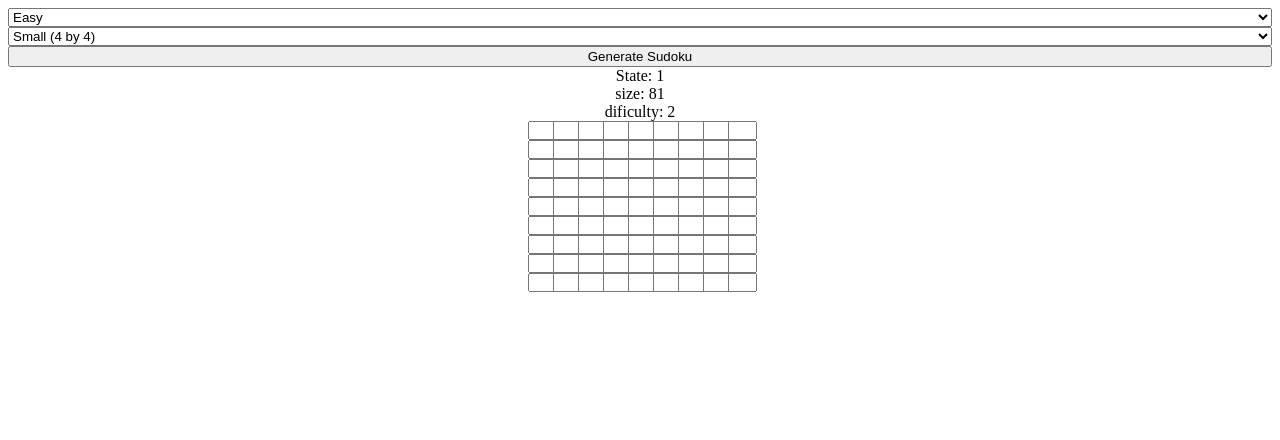
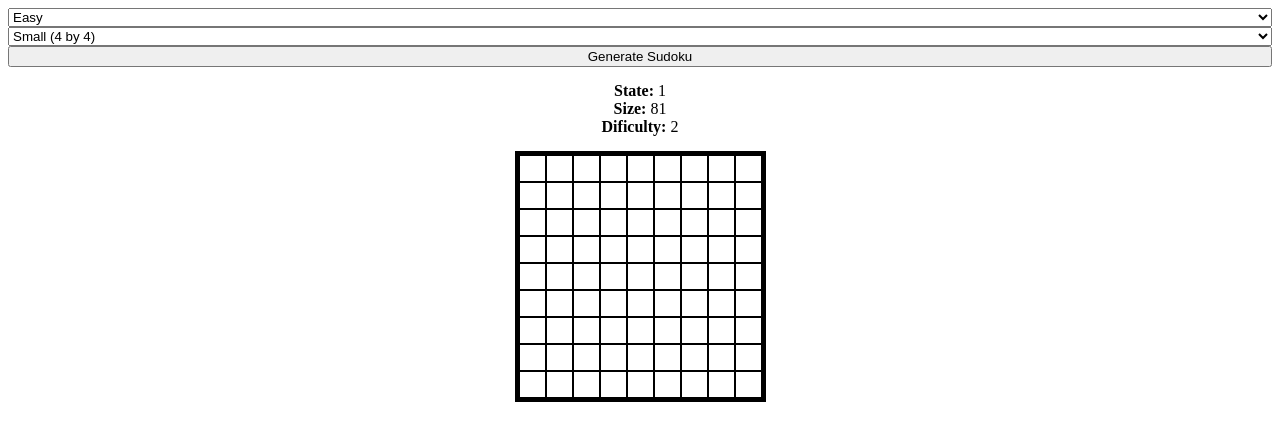
Before and after one commit to Dogas97/react-doku, a React (Create React App) app: page / in a window 1280 px wide. Shown: the top 440 px of the page. Built offline with nearby package versions, Linux system fonts and the light colour scheme.

Commit message:
Better Grid Layout and maxLength in cells

```diff
--- a/src/Grid.js
+++ b/src/Grid.js
@@ -1,11 +1,25 @@
 export default function Grid({ grid }) {
     return (
         <>
-            <div style={{ display: "flex", flexDirection: "column", alignItems: "center" }}>
-                <div>State: {grid.state}</div>
-                <div>size: {grid.size}</div>
-                <div>dificulty: {grid.dificulty}</div>
+            <div style={{
+                display: "flex",
+                flexDirection: "column",
+                alignItems: "center"
+            }}>
+                <div style={{
+                    margin: 15,
+                    display: "flex",
+                    flexDirection: "column",
+                    alignItems: "center"
+                }}>
+                    <div><b>State:</b> {grid.state}</div>
+                    <div><b>Size:</b> {grid.size}</div>
+                    <div><b>Dificulty:</b> {grid.dificulty}</div>
+                </div>
 
+                <div style={{
+                    border: "4px solid black"
+                }}>
                     {
                         grid.values && grid.values.map((valuesX, id) =>
                             <div key={"line" + id} style={{ display: "flex" }}>
@@ -13,10 +27,26 @@ export default function Grid({ grid }) {
                                     valuesX.map((value, id) =>
                                         <div
                                             key={"column" + id}
-                                        style={{ width: "25px", textAlign: "center" }}>
+                                            style={{
+                                                width: 25,
+                                                height: 25,
+                                                display: "flex",
+                                                alignItems: "center",
+                                                justifyContent: "center",
+                                                border: "1px solid black"
+                                            }}>
                                             {
                                                 value ? value
-                                                : <input key={"column" + id} style={{ width: "100%", padding: 0 }} />
+                                                    : <input
+                                                        key={"column" + id}
+                                                        maxLength={Math.sqrt(grid.size).toString().length}
+                                                        style={{
+                                                            border: 0,
+                                                            padding: 0,
+                                                            width: "100%",
+                                                            height: "100%",
+                                                            textAlign: "center"
+                                                        }} />
                                             }
                                         </div>
                                     )
@@ -25,6 +55,7 @@ export default function Grid({ grid }) {
                         )
                     }
                 </div>
+            </div>
         </>
     )
 }
```
Lines whose indentation alone changed are shown as unchanged.
